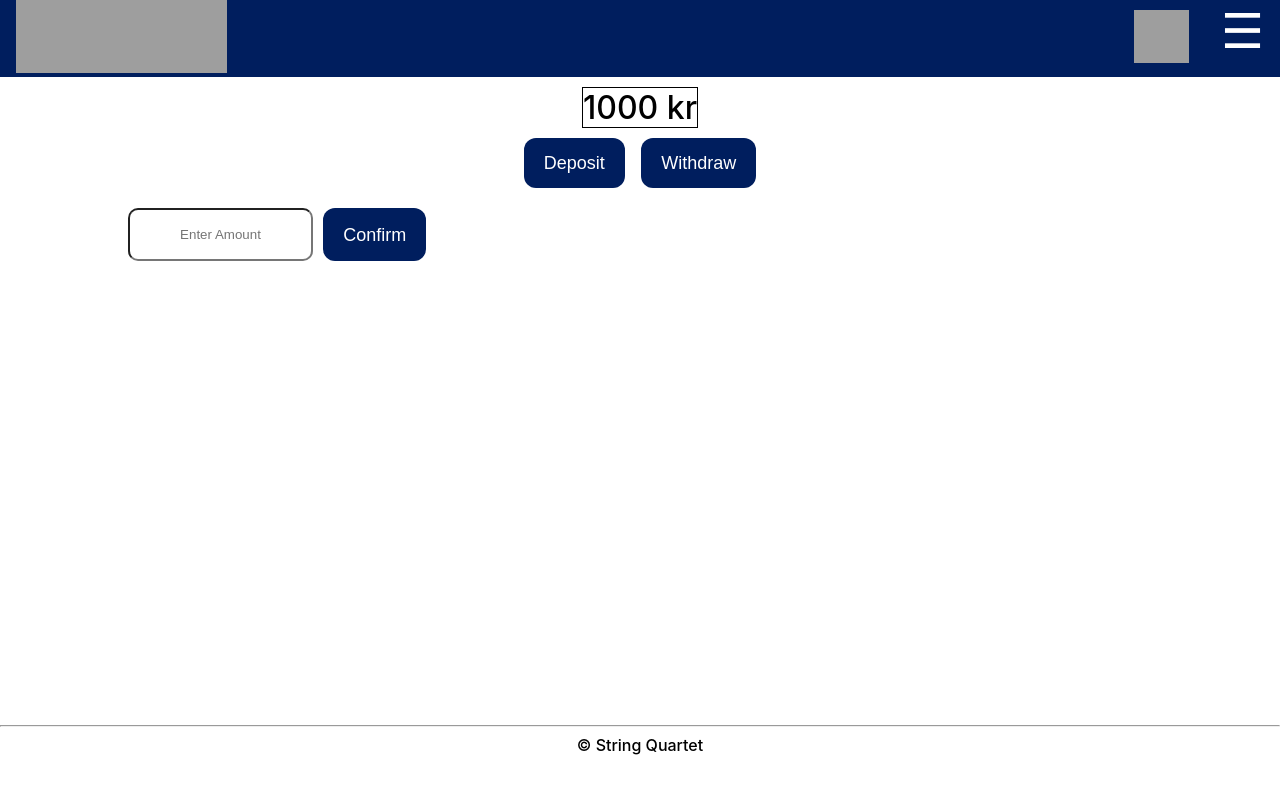
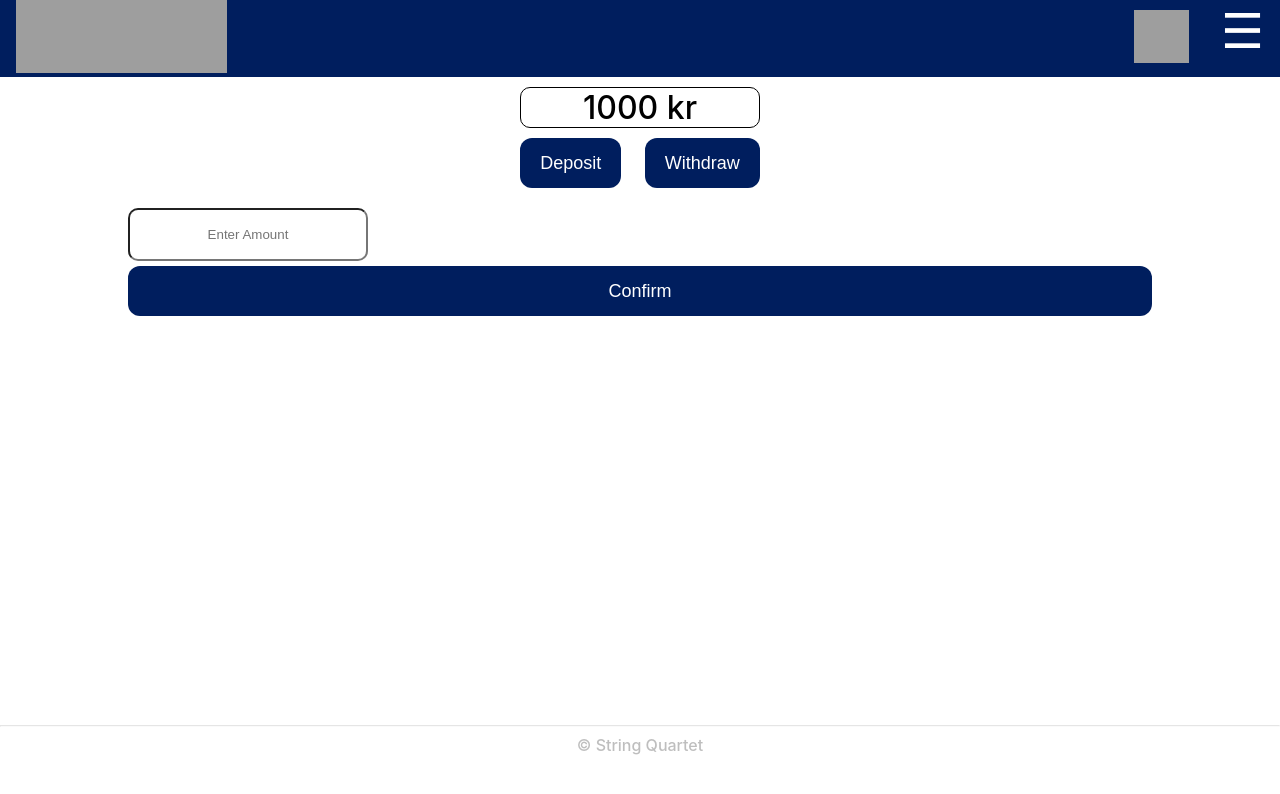
Before and after one commit to e-zetterberg/zen-pay, a Next.js app in the folder client/: page /account/deposit in a window 1280 px wide. Shown: the top 794 px of the page. Built offline with nearby package versions, Linux system fonts and the light colour scheme; grey boxes are pictures that could not be loaded.

Commit message:
implemented google login

```diff
--- /dev/null
+++ b/client/app/(Components)/AuthContext.jsx
@@ -0,0 +1,13 @@
+"use client";
+
+import { SessionProvider } from 'next-auth/react';
+
+import React from 'react'
+
+const AuthContext = ({children}) => {
+  return (
+    <SessionProvider>{children}</SessionProvider>
+  )
+}
+
+export default AuthContext
--- a/client/app/layout.jsx
+++ b/client/app/layout.jsx
@@ -1,5 +1,6 @@
 import Header from "./Header"
 import Footer from "./Footer"
+import AuthContext from "./(Components)/AuthContext";
 import "../styles/globals.css"
 import { Poppins } from '@next/font/google';
 
@@ -16,7 +17,9 @@ export default function RootLayout({ children }) {
       <head />
       <body>
         <Header />
-          {children}
+          <AuthContext>
+            {children}
+          </AuthContext>
         <Footer />
         </body>
     </html>
--- a/client/app/page.jsx
+++ b/client/app/page.jsx
@@ -1,7 +1,9 @@
+
 import React from "react";
 
 
-const page = () => {
+const Login = () => {
+
   return (
     <main className="main dashboard">
         <div>Dashboard</div>
@@ -9,4 +11,4 @@ const page = () => {
   );
 };
 
-export default page;
+export default Login;
--- a/client/package.json
+++ b/client/package.json
@@ -13,6 +13,7 @@
     "eslint": "8.27.0",
     "eslint-config-next": "13.0.4",
     "next": "13.0.4",
+    "next-auth": "^4.17.0",
     "react": "18.2.0",
     "react-dom": "18.2.0"
   }
--- a/client/styles/InputAmount.css
+++ b/client/styles/InputAmount.css
@@ -1,12 +1,15 @@
 .input-form{
     margin: 20px auto;
     display: flex;
+    flex-direction: column;
+    justify-content: space-between;
     width: 100%;
-    gap: 10px;
+    gap: 5px;
 }
 
 .input-field{
     height: 4em;
+    width: 15rem;
     text-align: center;
     border-radius: 10px;
 }
--- a/client/styles/account.css
+++ b/client/styles/account.css
@@ -15,18 +15,21 @@
 .balance--display{
     border: 1px solid black;
     margin: 10px auto;
+    text-align: center;
+    width: 15rem;
     font-size: xx-large;
+    border-radius: 10px;
 }
 
 .balance--button-container{
-    width: 100%;
+    width: 15rem;
     display: flex;
-    justify-content: center;
-    gap: 1em;
+    justify-content: space-between;
+
 }
 
 .btn--withdraw, .btn--deposit{
-  flex-grow: 1;
+  flex-grow: 2;
 
 }
 
--- a/client/styles/footer.css
+++ b/client/styles/footer.css
@@ -2,5 +2,5 @@
     display: block;
     width: 100%;
     text-align: center;
-    opacity: 25gi%;
+    opacity: 25%;
 }
```
Also changed, not shown: client/app/Header.jsx (+1 -1 lines), client/app/login/page.jsx (added, +22 -0 lines), client/pages/api/auth/[...nextauth].js (added, +12 -0 lines), client/pages/_app.jsx (added), 1 other file (tests, documents, lock files or other folders).
